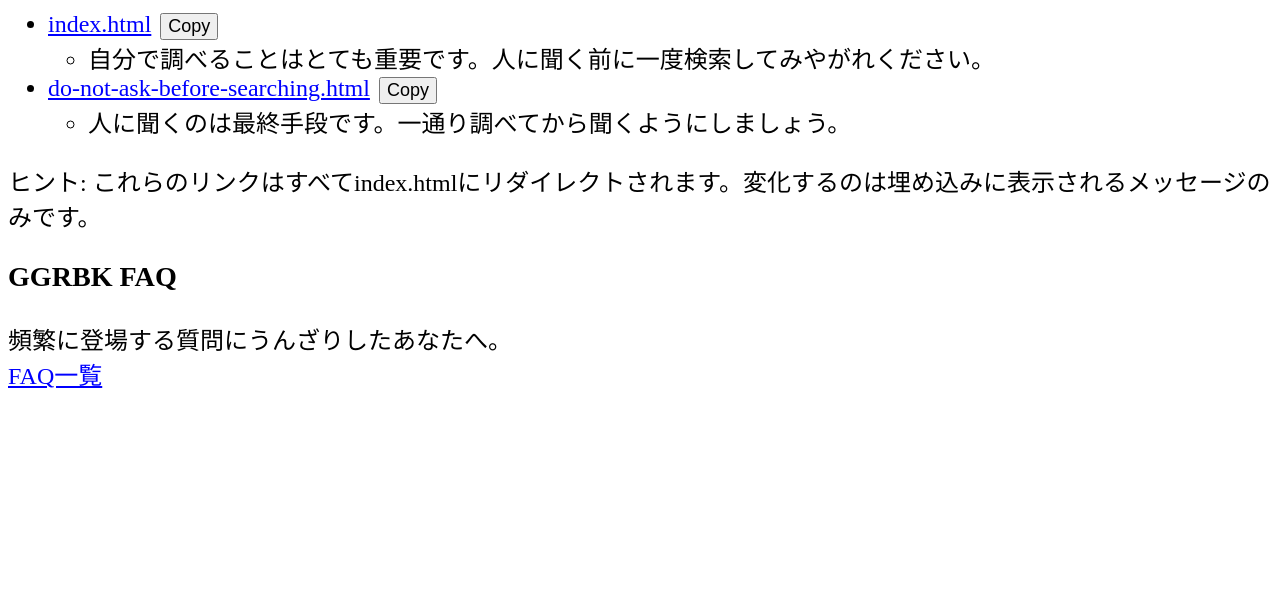
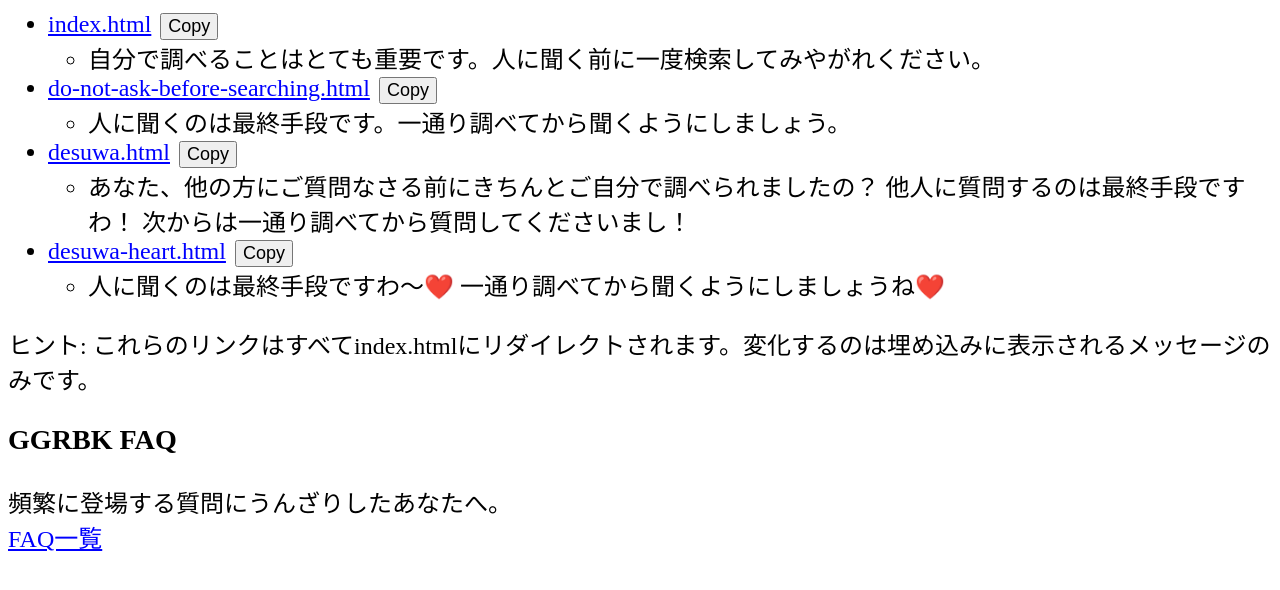
Before and after one commit to manmen2414/ggrbk.github.io, a plain HTML site: page family.html in a window 1280 px wide. Shown: the part 108-698 px from the top of the page. Drawn offline with Linux system fonts and the light colour scheme.

Commit message:
GGRBK Familyにお嬢様構文2種を追加

```diff
--- a/family.html
+++ b/family.html
@@ -20,6 +20,14 @@
         <a href="search-before-asking.html">do-not-ask-before-searching.html</a>
         <ul><li>人に聞くのは最終手段です。一通り調べてから聞くようにしましょう。</li></ul>
       </li>
+      <li>
+        <a href="desuwa.html">desuwa.html</a>
+        <ul><li>あなた、他の方にご質問なさる前にきちんとご自分で調べられましたの？ 他人に質問するのは最終手段ですわ！ 次からは一通り調べてから質問してくださいまし！</li></ul>
+      </li>
+      <li>
+        <a href="desuwa-heart.html">desuwa-heart.html</a>
+        <ul><li>人に聞くのは最終手段ですわ〜❤️ 一通り調べてから聞くようにしましょうね❤️</li></ul>
+      </li>
     </ul>
   </p>
   <p>ヒント: これらのリンクはすべてindex.htmlにリダイレクトされます。変化するのは埋め込みに表示されるメッセージのみです。</p>
```
